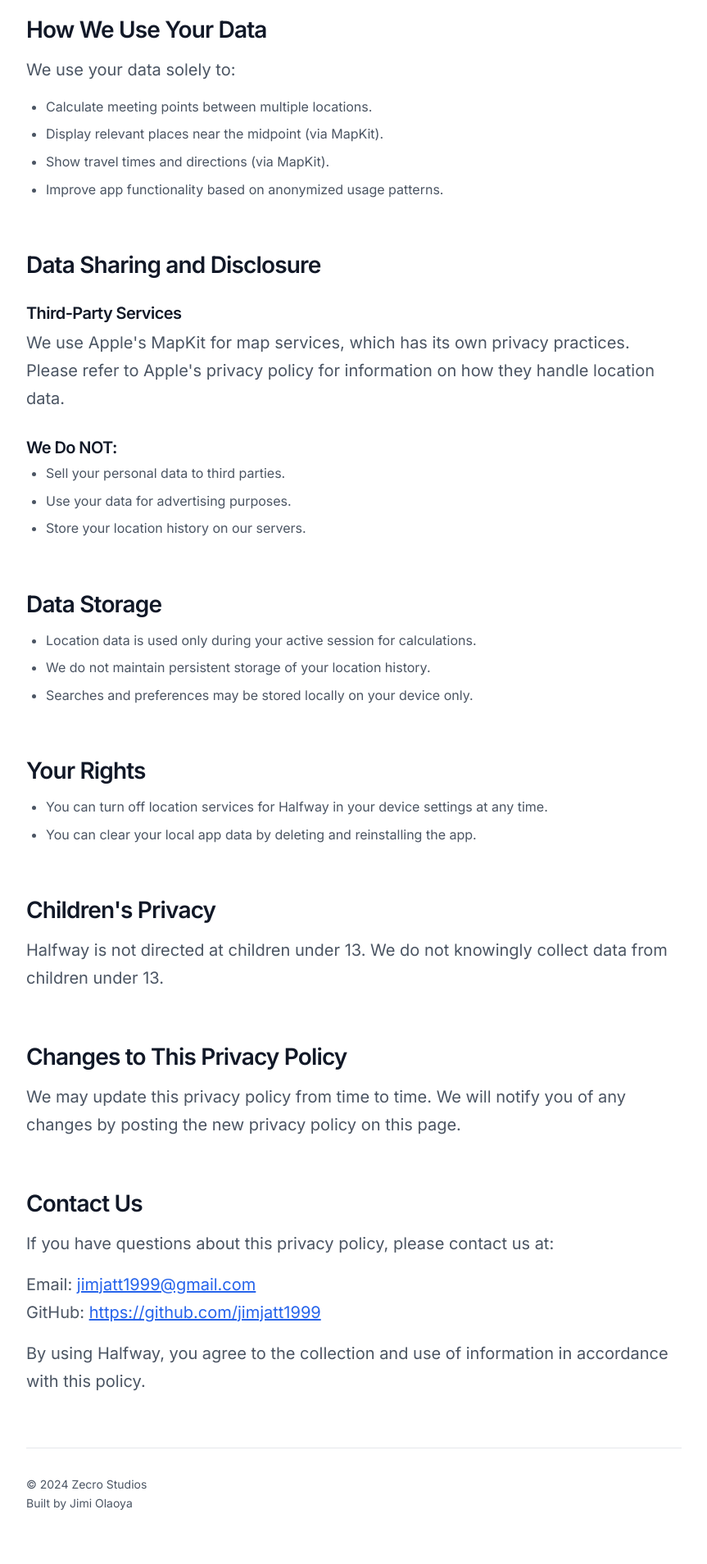
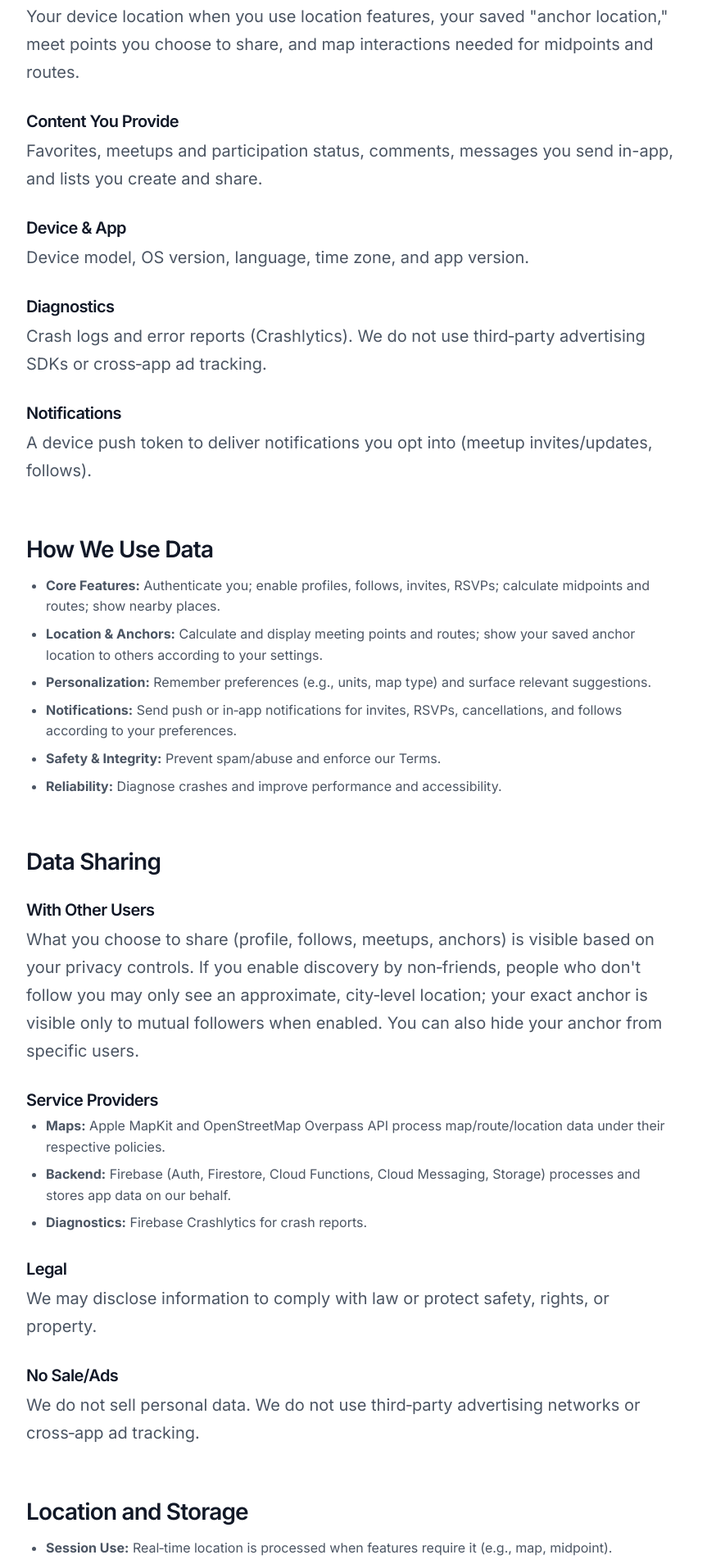
Before and after one commit to ai-studio-inc/halfwaywebsite, a website built with Vite: page privacy.html in a window 1280 px wide. Shown: the part 892-2800 px from the top of the page at 82% size, without its empty margins (0-863 px from the left). Built offline with nearby package versions, Linux system fonts and the light colour scheme.

Commit message:
Update privacy policy

```diff
--- a/privacy.html
+++ b/privacy.html
@@ -26,84 +26,142 @@
         <section class="privacy-policy">
             <div class="container">
                 <h1>Privacy Policy</h1>
-                <p class="last-updated">Last updated: 2nd April, 2025</p>
+                <p class="last-updated">Last updated: 8 November 2025</p>
 
                 <div class="policy-content">
                     <h2>Introduction</h2>
-                    <p>Welcome to Halfway. We respect your privacy and are committed to protecting your personal data.
-                        This privacy policy explains how we handle your data when you use our app.</p>
+                    <p>Halfway helps you find places between you and your friends so you can meet in the middle and
+                        easily turn those spots into events you can manage and join. We value your privacy and are
+                        committed to being transparent about how we collect, use, and share your information.</p>
 
                     <h2>Data We Collect</h2>
 
+                    <h3>Account Data</h3>
+                    <p>Email (if provided by your sign-in provider), user ID, and authentication metadata.</p>
+
+                    <h3>Profile & Social</h3>
+                    <p>Display name, username, bio, profile image, follower/following counts, follow requests, and
+                        privacy settings (e.g., discoverability and location sharing).</p>
+
                     <h3>Location Data</h3>
+                    <p>Your device location when you use location features, your saved "anchor location," meet points
+                        you choose to share, and map interactions needed for midpoints and routes.</p>
+
+                    <h3>Content You Provide</h3>
+                    <p>Favorites, meetups and participation status, comments, messages you send in-app, and lists you
+                        create and share.</p>
+
+                    <h3>Device & App</h3>
+                    <p>Device model, OS version, language, time zone, and app version.</p>
+
+                    <h3>Diagnostics</h3>
+                    <p>Crash logs and error reports (Crashlytics). We do not use third‑party advertising SDKs or
+                        cross‑app ad tracking.</p>
+
+                    <h3>Notifications</h3>
+                    <p>A device push token to deliver notifications you opt into (meetup invites/updates, follows).</p>
+
+                    <h2>How We Use Data</h2>
                     <ul>
-                        <li><strong>What we collect:</strong> Geographic location data when you use the app.</li>
-                        <li><strong>How we collect it:</strong> Through your device's location services and map
-                            interactions.</li>
-                        <li><strong>Why we collect it:</strong> To calculate midpoints between locations and show
-                            relevant places nearby.</li>
+                        <li><strong>Core Features:</strong> Authenticate you; enable profiles, follows, invites, RSVPs;
+                            calculate midpoints and routes; show nearby places.</li>
+                        <li><strong>Location & Anchors:</strong> Calculate and display meeting points and routes; show
+                            your saved anchor location to others according to your settings.</li>
+                        <li><strong>Personalization:</strong> Remember preferences (e.g., units, map type) and surface
+                            relevant suggestions.</li>
+                        <li><strong>Notifications:</strong> Send push or in‑app notifications for invites, RSVPs,
+                            cancellations, and follows according to your preferences.</li>
+                        <li><strong>Safety & Integrity:</strong> Prevent spam/abuse and enforce our Terms.</li>
+                        <li><strong>Reliability:</strong> Diagnose crashes and improve performance and accessibility.
+                        </li>
                     </ul>
 
-                    <h3>Map Usage Data</h3>
+                    <h2>Data Sharing</h2>
+
+                    <h3>With Other Users</h3>
+                    <p>What you choose to share (profile, follows, meetups, anchors) is visible based on your privacy
+                        controls. If you enable discovery by non‑friends, people who don't follow you may only see an
+                        approximate, city‑level location; your exact anchor is visible only to mutual followers when
+                        enabled. You can also hide your anchor from specific users.</p>
+
+                    <h3>Service Providers</h3>
                     <ul>
-                        <li>Basic usage statistics (non-identifiable) to improve app functionality.</li>
-                        <li>Search queries to provide relevant results (processed via MapKit).</li>
+                        <li><strong>Maps:</strong> Apple MapKit and OpenStreetMap Overpass API process
+                            map/route/location data under their respective policies.</li>
+                        <li><strong>Backend:</strong> Firebase (Auth, Firestore, Cloud Functions, Cloud Messaging,
+                            Storage) processes and stores app data on our behalf.</li>
+                        <li><strong>Diagnostics:</strong> Firebase Crashlytics for crash reports.</li>
                     </ul>
 
-                    <h2>How We Use Your Data</h2>
-                    <p>We use your data solely to:</p>
+                    <h3>Legal</h3>
+                    <p>We may disclose information to comply with law or protect safety, rights, or property.</p>
+
+                    <h3>No Sale/Ads</h3>
+                    <p>We do not sell personal data. We do not use third‑party advertising networks or cross‑app ad
+                        tracking.</p>
+
+                    <h2>Location and Storage</h2>
                     <ul>
-                        <li>Calculate meeting points between multiple locations.</li>
-                        <li>Display relevant places near the midpoint (via MapKit).</li>
-                        <li>Show travel times and directions (via MapKit).</li>
-                        <li>Improve app functionality based on anonymized usage patterns.</li>
+                        <li><strong>Session Use:</strong> Real‑time location is processed when features require it
+                            (e.g., map, midpoint).</li>
+                        <li><strong>Saved Data:</strong> Anchors, favorites, profiles, follows, meetups, and
+                            notifications are stored in Firebase so you can access them across devices.</li>
+                        <li><strong>Media:</strong> Profile images are stored in Firebase Storage.</li>
+                        <li><strong>Local Data:</strong> Certain preferences and caches are stored on your device.</li>
+                        <li><strong>Retention:</strong> We keep data for as long as your account is active or as needed
+                            to provide the service. You can delete anchors, favorites, and your account at any time; we
+                            then delete associated data subject to legal and operational requirements.</li>
+                        <li><strong>International Transfers:</strong> Firebase and Apple services may process data in
+                            other countries with appropriate safeguards.</li>
                     </ul>
 
-                    <h2>Data Sharing and Disclosure</h2>
-
-                    <h3>Third-Party Services</h3>
-                    <p>We use Apple's MapKit for map services, which has its own privacy practices. Please refer to
-                        Apple's privacy policy for information on how they handle location data.</p>
-
-                    <h3>We Do NOT:</h3>
+                    <h2>Your Choices and Rights</h2>
                     <ul>
-                        <li>Sell your personal data to third parties.</li>
-                        <li>Use your data for advertising purposes.</li>
-                        <li>Store your location history on our servers.</li>
-                    </ul>
-
-                    <h2>Data Storage</h2>
-                    <ul>
-                        <li>Location data is used only during your active session for calculations.</li>
-                        <li>We do not maintain persistent storage of your location history.</li>
-                        <li>Searches and preferences may be stored locally on your device only.</li>
-                    </ul>
-
-                    <h2>Your Rights</h2>
-                    <ul>
-                        <li>You can turn off location services for Halfway in your device settings at any time.</li>
-                        <li>You can clear your local app data by deleting and reinstalling the app.</li>
+                        <li><strong>Permissions:</strong> Control Location and Notifications in iOS Settings at any
+                            time.</li>
+                        <li><strong>Social & Discovery:</strong> Choose whether non‑friends can find you; manage
+                            mutual‑follower visibility and "Hide From" lists; adjust notification categories.</li>
+                        <li><strong>Access/Export/Delete:</strong> Request a copy of your data by emailing us at <a
+                                href="mailto:jimjatt1999@gmail.com">jimjatt1999@gmail.com</a> (no in‑app export is
+                            currently available). You can delete your account in‑app; this removes your Auth account and
+                            stored data, subject to legal and operational requirements.</li>
+                        <li><strong>Opt‑Out:</strong> You can disable non‑essential notifications.</li>
+                        <li><strong>Region‑Specific Rights:</strong> Where applicable (e.g., EEA/UK), you may have
+                            rights to access, correct, delete, port, or object/restrict processing, and to lodge a
+                            complaint with a supervisory authority.</li>
                     </ul>
 
                     <h2>Children's Privacy</h2>
-                    <p>Halfway is not directed at children under 13. We do not knowingly collect data from children
-                        under 13.</p>
+                    <p>Halfway is not directed to children under 13 (or the minimum age in your country). We do not
+                        knowingly collect personal data from children under that age.</p>
 
-                    <h2>Changes to This Privacy Policy</h2>
-                    <p>We may update this privacy policy from time to time. We will notify you of any changes by posting
-                        the new privacy policy on this page.</p>
+                    <h2>Security</h2>
+                    <p>We use technical and organizational measures such as encryption in transit, access controls, and
+                        monitoring. No method of transmission or storage is 100% secure.</p>
 
-                    <h2>Contact Us</h2>
-                    <p>If you have questions about this privacy policy, please contact us at:</p>
+                    <h2>Changes</h2>
+                    <p>We may update this policy to reflect product or legal changes. We will post updates here and
+                        revise the "Last updated" date. For material changes, we may provide an in‑app notice.</p>
+
+                    <h2>Contact</h2>
                     <p>
                         Email: <a href="mailto:jimjatt1999@gmail.com">jimjatt1999@gmail.com</a><br>
-                        GitHub: <a href="https://github.com/jimjatt1999">https://github.com/jimjatt1999</a>
+                        GitHub: <a href="https://github.com/ai-studio-inc">https://github.com/ai-studio-inc</a><br>
+                        Company: Akagawa Innovations<br>
+                        Website: <a
+                            href="https://akagawa-innovations-website.vercel.app/">https://akagawa-innovations-website.vercel.app/</a>
                     </p>
 
-                    <p>By using Halfway, you agree to the collection and use of information in accordance with this
-                        policy.</p>
+                    <h2>App Store disclosure notes (for transparency)</h2>
+                    <ul>
+                        <li><strong>Data Types:</strong> Contact info (account email/ID), user content (profile,
+                            anchors, meetups), identifiers (device push token), diagnostics (crash logs), and usage
+                            basics tied to your account only as needed to provide features.</li>
+                        <li><strong>Tracking:</strong> No cross‑app tracking or third‑party ads; ATT prompt is not
+                            requested.</li>
+                    </ul>
 
-                    <p class="copyright">© 2024 Zecro Studios<br>Built by Jimi Olaoya</p>
+                    <p class="copyright">© 2024 Zecro Studios<br>Built by Jimi Olaoya.</p>
                 </div>
             </div>
         </section>
```
